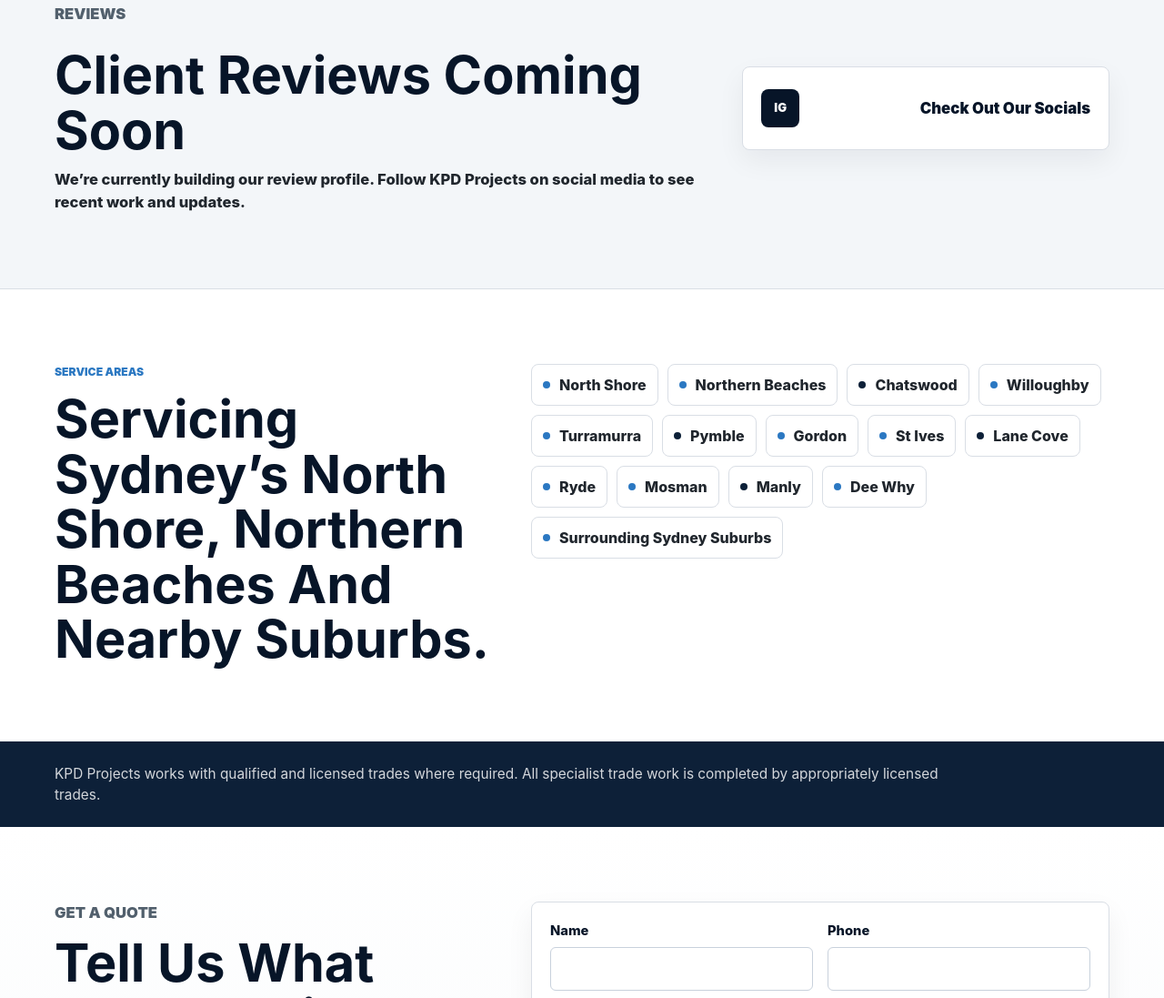
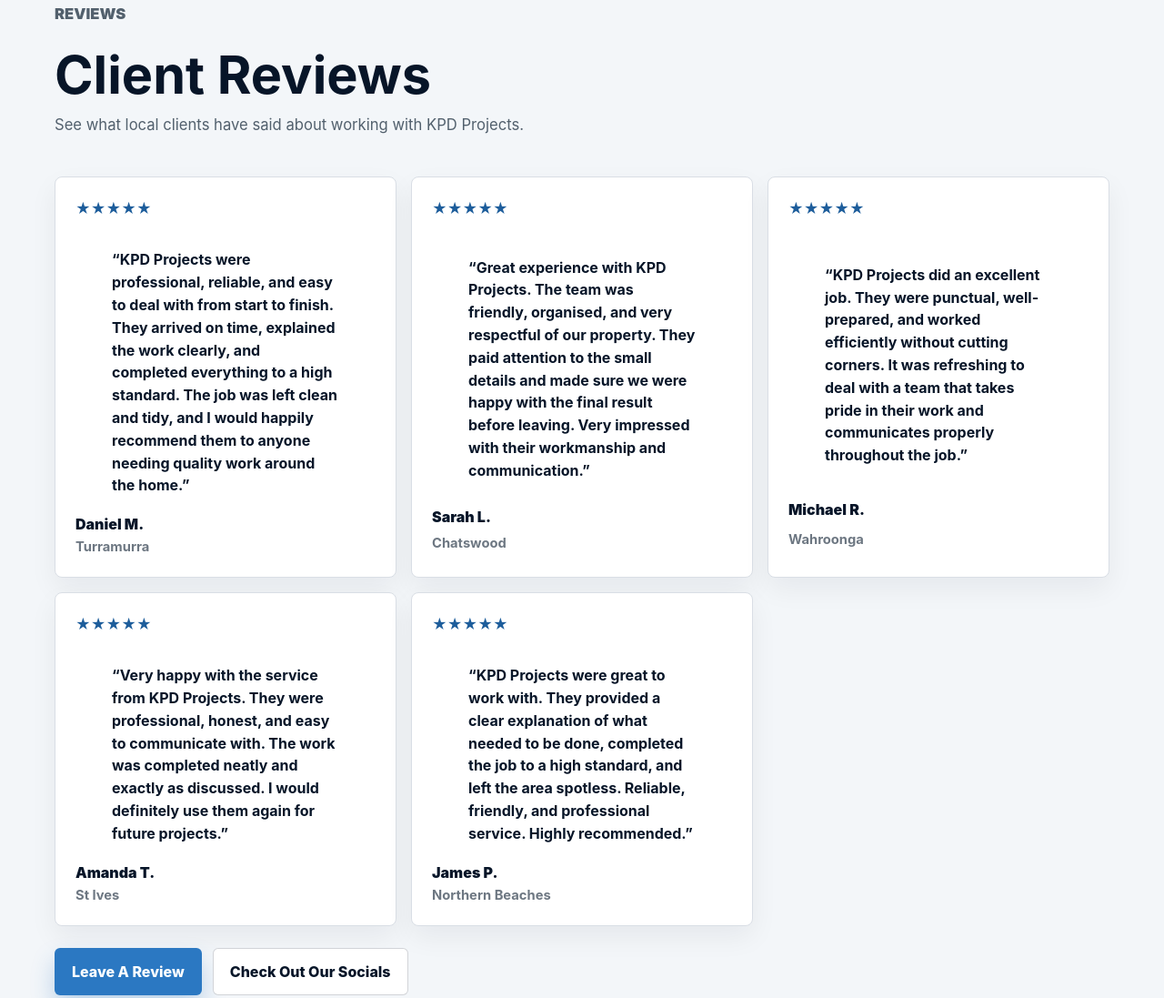
Before and after one commit to kpdprojectsau/folder-1, a plain HTML site: page index.html in a window 1280 px wide. Shown: the part 4243-5340 px from the top of the page at 91% size. Drawn offline with Linux system fonts and the light colour scheme.

Commit message:
Add Client Reviews And Social Links

```diff
--- a/index.html
+++ b/index.html
@@ -263,16 +263,64 @@
       </section>
 
       <section class="section reviews band" id="reviews" aria-labelledby="reviews-title">
-        <div class="section-inner reviews-layout">
+        <div class="section-inner">
           <div class="section-heading">
             <p class="eyebrow">Reviews</p>
-            <h2 id="reviews-title">Client Reviews Coming Soon</h2>
-            <p>We’re currently building our review profile. Follow KPD Projects on social media to see recent work and updates.</p>
+            <h2 id="reviews-title">Client Reviews</h2>
+            <p>See what local clients have said about working with KPD Projects.</p>
           </div>
-          <a class="social-card" href="https://www.instagram.com/kpdprojects.au/" target="_blank" rel="noopener" aria-label="Check Out Our Socials on Instagram">
-            <span class="social-badge" aria-hidden="true">IG</span>
-            <span>Check Out Our Socials</span>
-          </a>
+
+          <div class="review-grid">
+            <figure class="review-card">
+              <div class="review-stars" aria-label="5 out of 5 stars">★★★★★</div>
+              <blockquote>“KPD Projects were professional, reliable, and easy to deal with from start to finish. They arrived on time, explained the work clearly, and completed everything to a high standard. The job was left clean and tidy, and I would happily recommend them to anyone needing quality work around the home.”</blockquote>
+              <figcaption>
+                <cite>Daniel M.</cite>
+                <span>Turramurra</span>
+              </figcaption>
+            </figure>
+
+            <figure class="review-card">
+              <div class="review-stars" aria-label="5 out of 5 stars">★★★★★</div>
+              <blockquote>“Great experience with KPD Projects. The team was friendly, organised, and very respectful of our property. They paid attention to the small details and made sure we were happy with the final result before leaving. Very impressed with their workmanship and communication.”</blockquote>
+              <figcaption>
+                <cite>Sarah L.</cite>
+                <span>Chatswood</span>
+              </figcaption>
+            </figure>
+
+            <figure class="review-card">
+              <div class="review-stars" aria-label="5 out of 5 stars">★★★★★</div>
+              <blockquote>“KPD Projects did an excellent job. They were punctual, well-prepared, and worked efficiently without cutting corners. It was refreshing to deal with a team that takes pride in their work and communicates properly throughout the job.”</blockquote>
+              <figcaption>
+                <cite>Michael R.</cite>
+                <span>Wahroonga</span>
+              </figcaption>
+            </figure>
+
+            <figure class="review-card">
+              <div class="review-stars" aria-label="5 out of 5 stars">★★★★★</div>
+              <blockquote>“Very happy with the service from KPD Projects. They were professional, honest, and easy to communicate with. The work was completed neatly and exactly as discussed. I would definitely use them again for future projects.”</blockquote>
+              <figcaption>
+                <cite>Amanda T.</cite>
+                <span>St Ives</span>
+              </figcaption>
+            </figure>
+
+            <figure class="review-card">
+              <div class="review-stars" aria-label="5 out of 5 stars">★★★★★</div>
+              <blockquote>“KPD Projects were great to work with. They provided a clear explanation of what needed to be done, completed the job to a high standard, and left the area spotless. Reliable, friendly, and professional service. Highly recommended.”</blockquote>
+              <figcaption>
+                <cite>James P.</cite>
+                <span>Northern Beaches</span>
+              </figcaption>
+            </figure>
+          </div>
+
+          <div class="review-actions" aria-label="Review and social links">
+            <a class="button button-primary" href="https://www.instagram.com/kpd.projects?igsh=OG82MW1veHdzdWIy&utm_source=qr" target="_blank" rel="noopener">Leave A Review</a>
+            <a class="button button-outline" href="https://www.instagram.com/kpd.projects?igsh=OG82MW1veHdzdWIy&utm_source=qr" target="_blank" rel="noopener">Check Out Our Socials</a>
+          </div>
         </div>
       </section>
 
@@ -420,7 +468,6 @@
         <div>
           <h2>Contact</h2>
           <a href="mailto:kpdprojectsau@gmail.com">kpdprojectsau@gmail.com</a>
-          <a href="https://www.instagram.com/kpdprojects.au/" target="_blank" rel="noopener">Instagram</a>
         </div>
         <div>
           <h2>Service Areas</h2>
@@ -435,6 +482,11 @@
           <a href="#projects">Projects</a>
           <a href="#reviews">Reviews</a>
           <a href="#contact">Get a Quote</a>
+        </div>
+        <div>
+          <h2>Socials</h2>
+          <a href="https://www.instagram.com/kpd.projects?igsh=OG82MW1veHdzdWIy&utm_source=qr" target="_blank" rel="noopener">Instagram</a>
+          <a href="https://www.tiktok.com/@kpd.projects?_r=1&_t=ZS-96GnorOEDYo" target="_blank" rel="noopener">TikTok</a>
         </div>
       </div>
       <div class="footer-compliance">
--- a/styles.css
+++ b/styles.css
@@ -653,56 +653,72 @@ section[id] {
   margin: 0;
 }
 
-.reviews-layout {
+.review-grid {
   display: grid;
-  gap: 22px;
-  align-items: center;
+  gap: 16px;
 }
 
-.reviews-layout .section-heading {
-  margin-bottom: 0;
-}
-
-.reviews-layout .section-heading p:last-child {
-  margin-bottom: 0;
-  color: var(--charcoal);
-  font-weight: 800;
-}
-
-.social-card {
-  display: inline-flex;
-  align-items: center;
-  justify-content: space-between;
-  gap: 18px;
-  min-height: 92px;
-  padding: 20px;
+.review-card {
+  display: grid;
+  gap: 16px;
+  margin: 0;
+  padding: 22px;
   border: 1px solid var(--line);
   border-radius: 8px;
   background: var(--white);
-  color: var(--navy);
-  font-size: 1.05rem;
-  font-weight: 900;
-  text-decoration: none;
   box-shadow: 0 12px 30px rgba(7, 21, 40, 0.06);
 }
 
-.social-card:hover,
-.social-card:focus-visible {
-  border-color: rgba(43, 120, 194, 0.45);
+.review-stars {
   color: var(--blue-dark);
-  outline: none;
+  font-size: 1rem;
+  font-weight: 900;
+  letter-spacing: 0;
 }
 
-.social-badge {
-  display: inline-grid;
-  flex: 0 0 auto;
-  width: 42px;
-  height: 42px;
-  place-items: center;
-  border-radius: 8px;
-  background: var(--navy);
-  color: var(--white);
-  font-size: 0.82rem;
+.review-card blockquote {
+  margin-bottom: 0;
+  color: var(--navy);
+  font-size: 1rem;
+  font-weight: 650;
+  line-height: 1.55;
+}
+
+.review-card figcaption {
+  display: grid;
+  gap: 2px;
+  margin-top: 2px;
+}
+
+.review-card cite {
+  color: var(--navy);
+  font-weight: 900;
+  font-style: normal;
+}
+
+.review-card figcaption span {
+  color: var(--muted);
+  font-size: 0.92rem;
+  font-weight: 750;
+}
+
+.review-actions {
+  display: flex;
+  flex-wrap: wrap;
+  gap: 12px;
+  margin-top: 24px;
+}
+
+.button-outline {
+  border-color: rgba(7, 21, 40, 0.18);
+  background: var(--white);
+  color: var(--navy);
+}
+
+.button-outline:hover,
+.button-outline:focus-visible {
+  border-color: rgba(43, 120, 194, 0.45);
+  background: var(--soft);
 }
 
 .area-list {
@@ -949,9 +965,8 @@ textarea:focus {
     min-height: 148px;
   }
 
-  .social-card {
-    align-items: flex-start;
-    flex-direction: column;
+  .review-actions .button {
+    width: 100%;
   }
 }
 
@@ -977,6 +992,7 @@ textarea:focus {
   .hero-panel,
   .service-grid,
   .project-grid,
+  .review-grid,
   .process-steps,
   .feature-grid,
   .form-grid {
@@ -985,10 +1001,6 @@ textarea:focus {
 
   .hero-panel {
     max-width: none;
-  }
-
-  .reviews-layout {
-    grid-template-columns: minmax(0, 1fr) minmax(260px, 0.55fr);
   }
 
   .full {
@@ -1079,6 +1091,10 @@ textarea:focus {
     grid-template-columns: repeat(4, minmax(0, 1fr));
   }
 
+  .review-grid {
+    grid-template-columns: repeat(3, minmax(0, 1fr));
+  }
+
   .process-steps {
     grid-template-columns: repeat(6, minmax(0, 1fr));
   }
@@ -1091,7 +1107,7 @@ textarea:focus {
   }
 
   .footer-grid {
-    grid-template-columns: 1.35fr 0.8fr 1fr 0.72fr;
+    grid-template-columns: 1.35fr 0.85fr 1fr 0.72fr 0.72fr;
   }
 }
 
```
Also changed, not shown: README.md.
